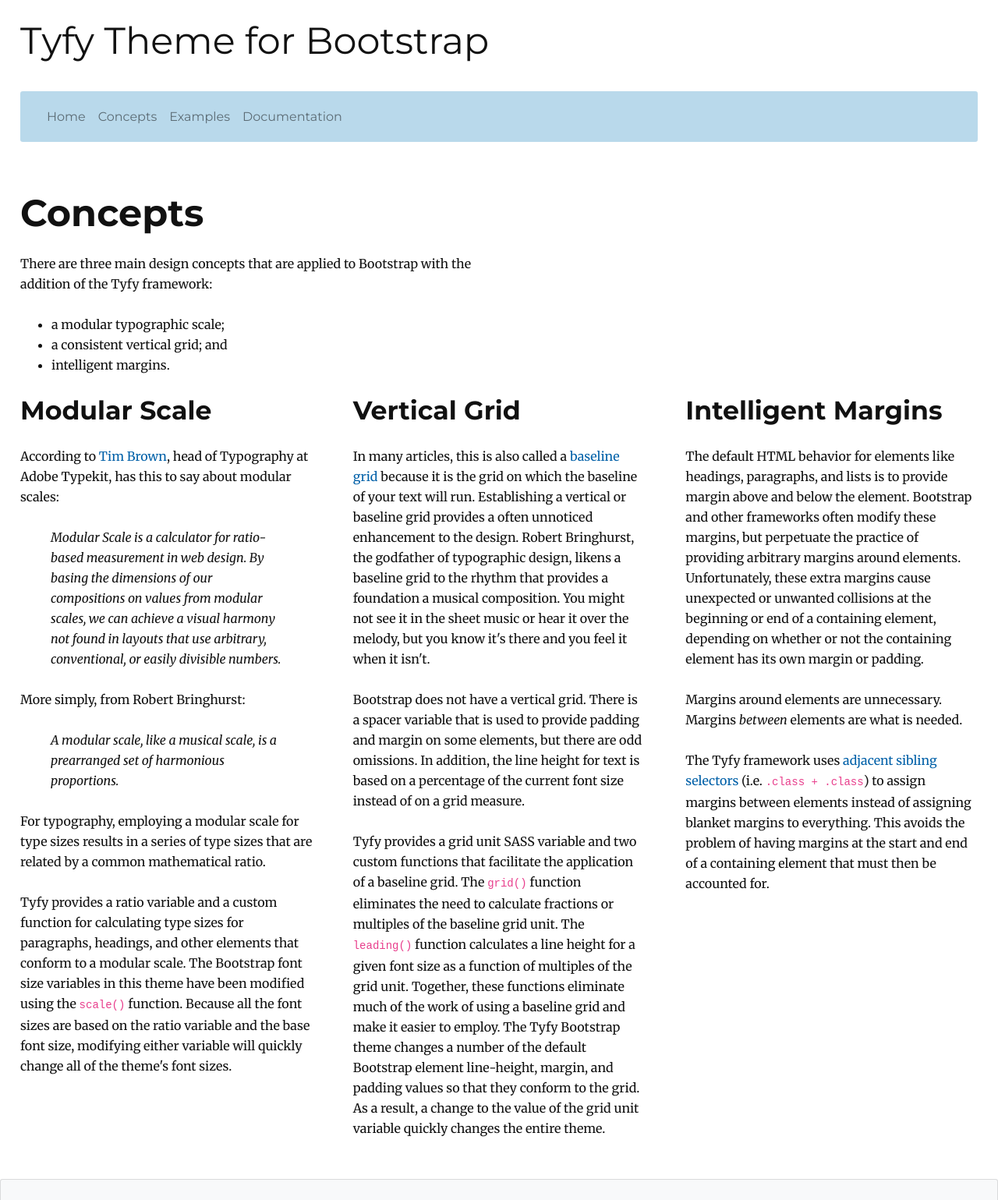
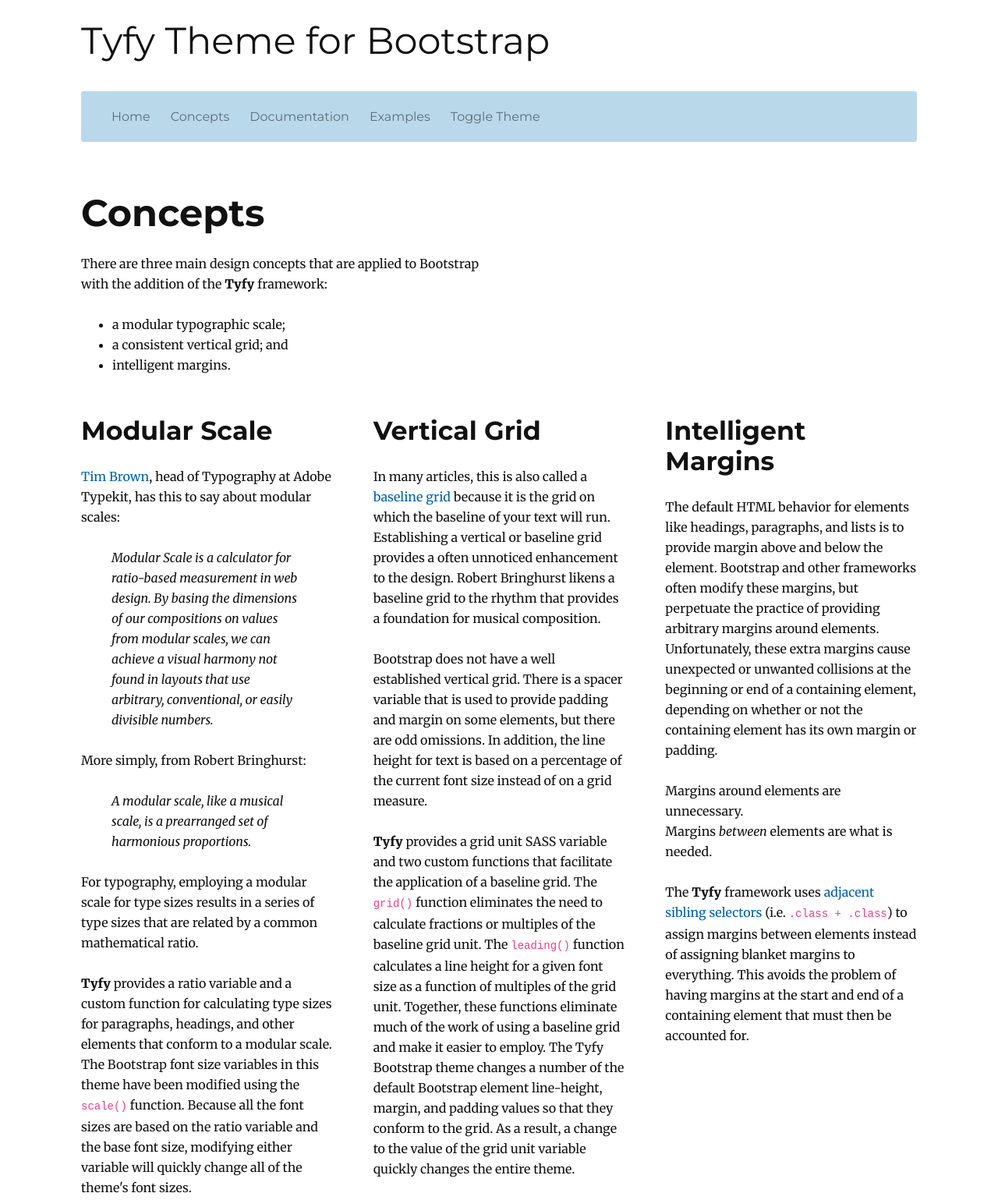
Before and after one commit to aaronpinero/typography-bootstrap, a website: page docs/concepts.html in a window 1280 px wide. Shown: the top 1539 px of the page at 78% size. Drawn offline with nearby package versions, Linux system fonts and the light colour scheme; a web font is replaced by a local one.

Commit message:
working on template with bootstrap spacing; editing docs; created theme toggle

```diff
--- a/docs/concepts.html
+++ b/docs/concepts.html
@@ -16,12 +16,12 @@
 		<meta name="viewport" content="width=device-width, initial-scale=1">
 		<meta name="description" content="">
 		<link href="https://fonts.googleapis.com/css?family=Overpass+Mono|Merriweather:400,400i,900,900i|Montserrat:400,400i,700,700i" rel="stylesheet">
-		<link rel="stylesheet" href="../dist/style/style.css">
+		<link id="mainstyles" rel="stylesheet" href="../dist/style/style.css">
 		<!--/ COMMON HEAD TAGS -->
 		<title>Concepts - Tyfy Bootstrap</title>
 	</head>
 	<body class="">
-		<header>
+		<header class="px-md-4 px-xl-5">
 			<div class="container-fluid">
 				<div class="row">
 					<div class="col py-3">
@@ -30,7 +30,7 @@
 				</div>
 				<div class="row">
 					<div class="col">
-						<nav class="navbar navbar-expand-md navbar-light bg-cu rounded font-family-sans-serif">
+						<nav class="navbar navbar-expand-md navbar-light bg-light bg-cu rounded font-family-sans-serif">
 							<span class="navbar-text d-md-none d-lg-none d-xl-none">Menu</span>
 							<span class="navbar-text navbar-toggler" data-toggle="collapse" data-target="#navoptions" aria-controls="navoptions" aria-expanded="false" aria-label="Toggle navigation">
 								<span class="navbar-toggler-icon"></span>
@@ -44,10 +44,13 @@
 						        <a class="nav-link" href="concepts.html">Concepts</a>
 						      </li>
 						      <li class="nav-item">
+						        <a class="nav-link" href="#">Documentation</a>
+						      </li>
+						      <li class="nav-item">
 						        <a class="nav-link" href="#">Examples</a>
 						      </li>
 						      <li class="nav-item">
-						        <a class="nav-link" href="#">Documentation</a>
+						        <a class="nav-link" href="#" id="style-toggle">Toggle Theme</a>
 						      </li>
 						    </ul>
 						  </div>
@@ -56,13 +59,13 @@
 				</div>
 			</div>
 		</header>
-		<section id="main" class="py-4">
+		<section id="main" class="py-4 px-md-4 px-xl-5">
 			<div class="container-fluid">
 				<div class="row">
-					<div class="col-md-6">
+					<div class="col-md-6 pb-4">
 
 						<h1>Concepts</h1>
-						<p>There are three main design concepts that are applied to Bootstrap with the addition of the Tyfy framework:</p>
+						<p>There are three main design concepts that are applied to Bootstrap with the addition of the <strong class="tyfy">Tyfy</strong> framework:</p>
 						<ul>
 							<li>a modular typographic scale;</li>
 							<li>a consistent vertical grid; and</li>
@@ -74,29 +77,29 @@
 				<div class="row">
 					<div class="col-lg">
 						<h2>Modular Scale</h2>
-						<p>According to <a href="https://twitter.com/timbrown">Tim Brown</a>, head of Typography at Adobe Typekit, has this to say about modular scales:</p>
+						<p><a href="https://twitter.com/timbrown">Tim Brown</a>, head of Typography at Adobe Typekit, has this to say about modular scales:</p>
 						<blockquote><p>Modular Scale is a calculator for ratio-based measurement in web design. By basing the dimensions of our compositions on values from modular scales, we can achieve a visual harmony not found in layouts that use arbitrary, conventional, or easily divisible numbers.</p></blockquote>
 						<p>More simply, from Robert Bringhurst:</p>
 						<blockquote><p>A modular scale, like a musical scale, is a prearranged set of harmonious proportions.</p></blockquote>
 						<p>For typography, employing a modular scale for type sizes results in a series of type sizes that are related by a common mathematical ratio.</p>
-						<p>Tyfy provides a ratio variable and a custom function for calculating type sizes for paragraphs, headings, and other elements that conform to a modular scale. The Bootstrap font size variables in this theme have been modified using the <code>scale()</code> function. Because all the font sizes are based on the ratio variable and the base font size, modifying either variable will quickly change all of the theme's font sizes.</p>
+						<p><strong class="tyfy">Tyfy</strong> provides a ratio variable and a custom function for calculating type sizes for paragraphs, headings, and other elements that conform to a modular scale. The Bootstrap font size variables in this theme have been modified using the <code>scale()</code> function. Because all the font sizes are based on the ratio variable and the base font size, modifying either variable will quickly change all of the theme's font sizes.</p>
 					</div>
 					<div class="col-lg">
 						<h2>Vertical Grid</h2>
-						<p>In many articles, this is also called a <a href="http://alistapart.com/article/settingtypeontheweb">baseline grid</a> because it is the grid on which the baseline of your text will run. Establishing a vertical or baseline grid provides a often unnoticed enhancement to the design. Robert Bringhurst, the godfather of typographic design, likens a baseline grid to the rhythm that provides a foundation a musical composition. You might not see it in the sheet music or hear it over the melody, but you know it's there and you feel it when it isn't.</p>
-						<p>Bootstrap does not have a vertical grid. There is a spacer variable that is used to provide padding and margin on some elements, but there are odd omissions. In addition, the line height for text is based on a percentage of the current font size instead of on a grid measure.</p>
-						<p>Tyfy provides a grid unit SASS variable and two custom functions that facilitate the application of a baseline grid. The <code>grid()</code> function eliminates the need to calculate fractions or multiples of the baseline grid unit. The <code>leading()</code> function calculates a line height for a given font size as a function of multiples of the grid unit. Together, these functions eliminate much of the work of using a baseline grid and make it easier to employ. The Tyfy Bootstrap theme changes a number of the default Bootstrap element line-height, margin, and padding values so that they conform to the grid. As a result, a change to the value of the grid unit variable quickly changes the entire theme.</p>
+						<p>In many articles, this is also called a <a href="http://alistapart.com/article/settingtypeontheweb">baseline grid</a> because it is the grid on which the baseline of your text will run. Establishing a vertical or baseline grid provides a often unnoticed enhancement to the design. Robert Bringhurst likens a baseline grid to the rhythm that provides a foundation for musical composition.</p>
+						<p>Bootstrap does not have a well established vertical grid. There is a spacer variable that is used to provide padding and margin on some elements, but there are odd omissions. In addition, the line height for text is based on a percentage of the current font size instead of on a grid measure.</p>
+						<p><strong class="tyfy">Tyfy</strong> provides a grid unit SASS variable and two custom functions that facilitate the application of a baseline grid. The <code>grid()</code> function eliminates the need to calculate fractions or multiples of the baseline grid unit. The <code>leading()</code> function calculates a line height for a given font size as a function of multiples of the grid unit. Together, these functions eliminate much of the work of using a baseline grid and make it easier to employ. The Tyfy Bootstrap theme changes a number of the default Bootstrap element line-height, margin, and padding values so that they conform to the grid. As a result, a change to the value of the grid unit variable quickly changes the entire theme.</p>
 					</div>
 					<div class="col-lg">
 						<h2>Intelligent Margins</h2>
 						<p>The default HTML behavior for elements like headings, paragraphs, and lists is to provide margin above and below the element. Bootstrap and other frameworks often modify these margins, but perpetuate the practice of providing arbitrary margins around elements. Unfortunately, these extra margins cause unexpected or unwanted collisions at the beginning or end of a containing element, depending on whether or not the containing element has its own margin or padding.</p>
 						<p>Margins around elements are unnecessary.<br>Margins <em>between</em> elements are what is needed.</p>
-						<p>The Tyfy framework uses <a href="https://www.w3.org/TR/css3-selectors/#adjacent-sibling-combinators">adjacent sibling selectors</a> (i.e. <code>.class + .class</code>) to assign margins between elements instead of assigning blanket margins to everything. This avoids the problem of having margins at the start and end of a containing element that must then be accounted for.</p>
+						<p>The <strong class="tyfy">Tyfy</strong> framework uses <a href="https://www.w3.org/TR/css3-selectors/#adjacent-sibling-combinators">adjacent sibling selectors</a> (i.e. <code>.class + .class</code>) to assign margins between elements instead of assigning blanket margins to everything. This avoids the problem of having margins at the start and end of a containing element that must then be accounted for.</p>
 					</div>
 				</div>
 			</div>
 		</section>
-		<footer class="card bg-light">
+		<footer class="card bg-light px-md-4 px-xl-5">
 			<div class="container-fluid">
 				<div class="row">
 					<div class="col py-5">
@@ -111,6 +114,7 @@
 		<script src="https://code.jquery.com/jquery-3.2.1.slim.min.js" integrity="sha384-KJ3o2DKtIkvYIK3UENzmM7KCkRr/rE9/Qpg6aAZGJwFDMVNA/GpGFF93hXpG5KkN" crossorigin="anonymous"></script>
 		<script src="https://cdnjs.cloudflare.com/ajax/libs/popper.js/1.12.3/umd/popper.min.js" integrity="sha384-vFJXuSJphROIrBnz7yo7oB41mKfc8JzQZiCq4NCceLEaO4IHwicKwpJf9c9IpFgh" crossorigin="anonymous"></script>
 		<script src="../dist/vendor/bootstrap/js/bootstrap.min.js"></script>
+		<script src="../dist/script/style_toggle.js"></script>
 		<!--/ COMMON FOOTER -->
 	</body>
 </html>
--- a/source/scss/_nav.scss
+++ b/source/scss/_nav.scss
@@ -6,3 +6,21 @@
 		padding:0;
 	}
 }
+
+.navbar-expand {
+  @each $breakpoint in map-keys($grid-breakpoints) {
+    $next: breakpoint-next($breakpoint, $grid-breakpoints);
+    $infix: breakpoint-infix($next, $grid-breakpoints);
+
+    &#{$infix} {
+      @include media-breakpoint-up($next) {
+        .navbar-nav {
+          .nav-link {
+            padding-right:grid(1);
+            padding-left:grid(1);
+          }
+        }
+      }
+    }
+  }
+}
```
Also changed, not shown: docs/index.html (+13 -8 lines), dist/script/style_toggle.js (added), dist/style/style.css, dist/vendor/bootstrap/css/bootstrap.min.css (added), 1 other file.
